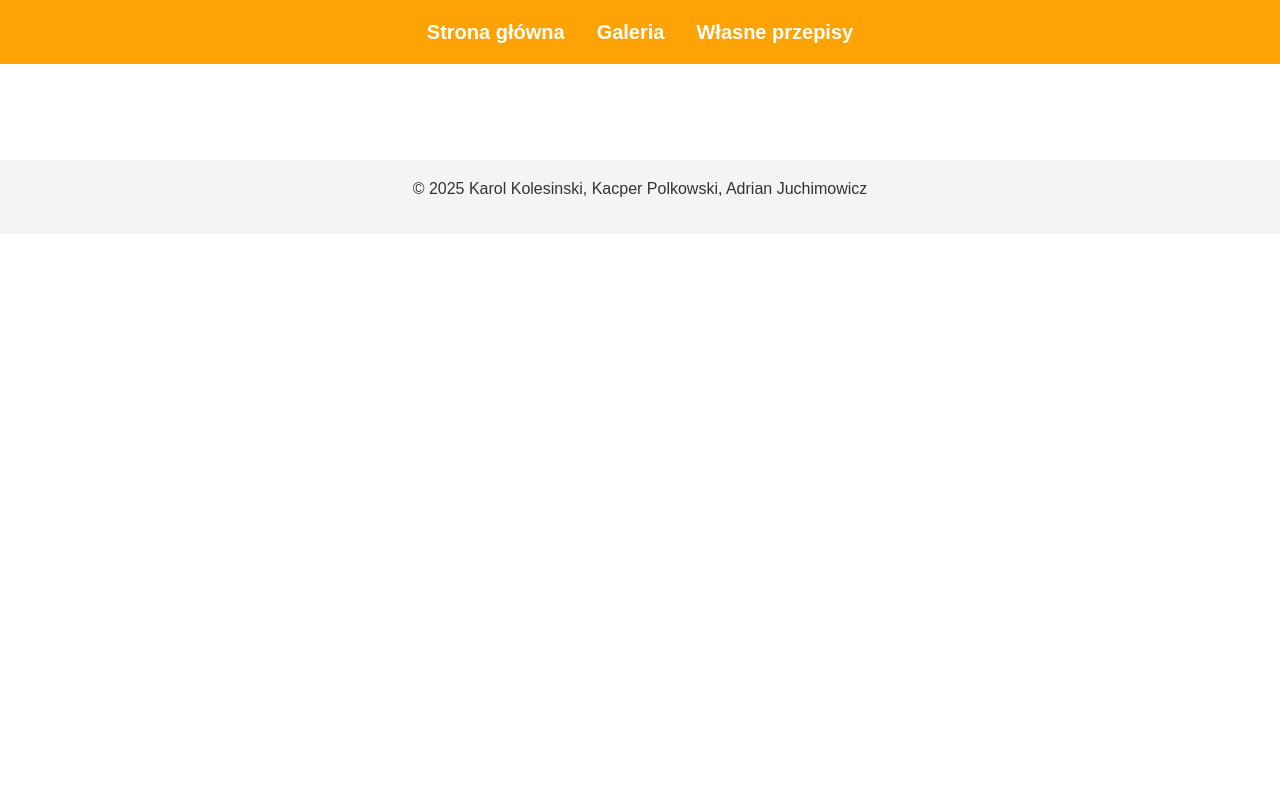
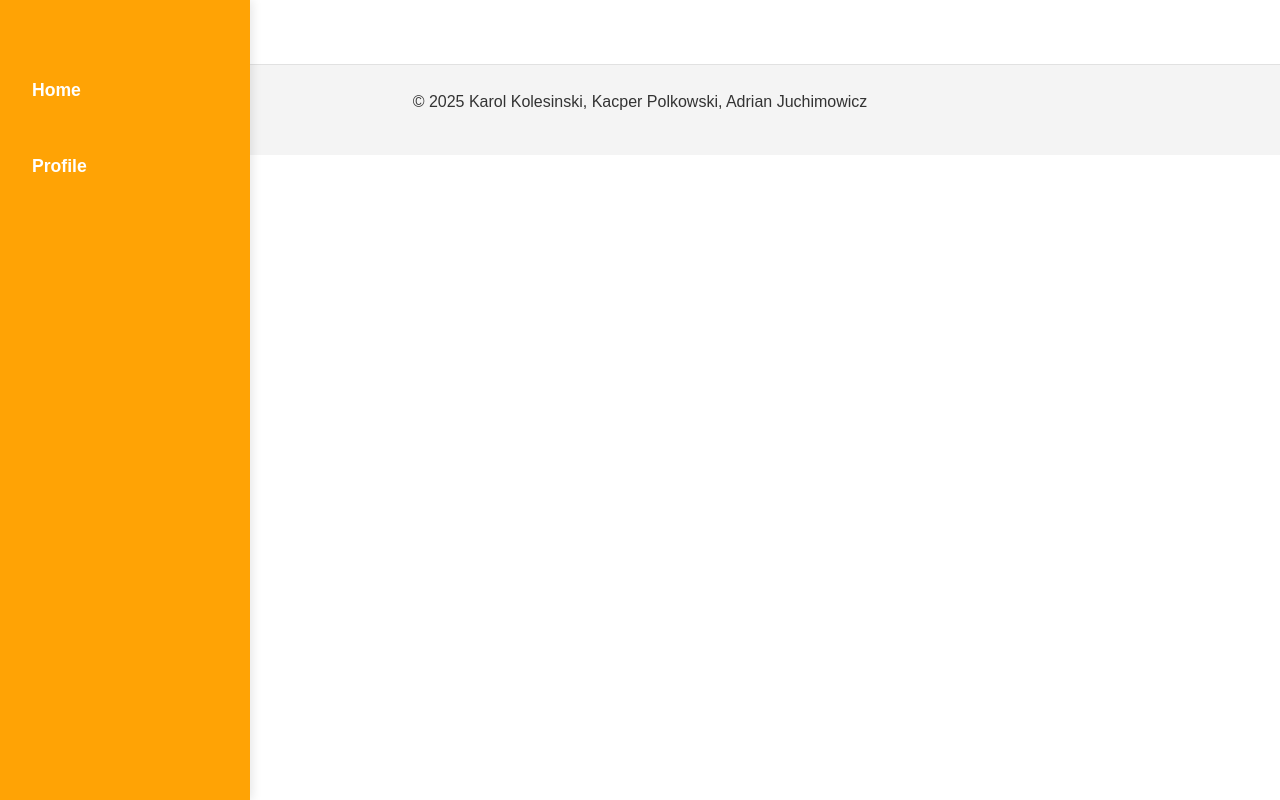
Before and after one commit to KarolKolesinski/zitter, a Flask app: template templates/home.html in a window 1280 px wide. Run offline with Flask 3, Linux system fonts and the light colour scheme; the template is opened without the code that fills it, so the values that code supplies are empty.

Commit message:
zmieniono design

```diff
--- a/app.py
+++ b/app.py
@@ -2,19 +2,14 @@ from flask import Flask, render_template
 
 app = Flask(__name__)
 
-@app.route('/strona_glowna')
+@app.route('/')
 def strona_glowna():
-    return render_template('home.html', title = "Strona główna")
+    return render_template('home.html', title = "Home")
 
-@app.route('/wlasne_przepisy')
+@app.route('/profile')
 
-def wlasne_przepisy():
-    return render_template('wlasne_przepisy.html', title = "Własne przepisy")
-
-@app.route('/galeria')
-def galeria():
-    return render_template('about.html', title = "Galeria")
-
+def profile():
+    return render_template('profile.html', title = "Profile")
 
 if __name__ == '__main__':
     app.run(debug=True)
--- a/static/style.css
+++ b/static/style.css
@@ -1,107 +1,185 @@
+/* Reset i podstawowe style */
 * {
     margin: 0;
     padding: 0;
     box-sizing: border-box;
 }
 
-body {
+html, body {
+    height: 100%;
     font-family: Arial, sans-serif;
     line-height: 1.6;
     color: #333;
+    background-color: #fff;
 }
 
-header {
-    background-color: #ffa305;
-    padding: 1rem;
+/* Główny kontener układu */
+.layout-container {
+    display: flex;
+    min-height: 100vh;
 }
 
-nav ul {
-    display: flex;
-    list-style: none;
-    justify-content: center;
+/* Panel boczny */
+.sidebar {
+    width: 250px;
+    background-color: #ffa305;
+    padding: 2rem 1rem;
+    position: fixed;
+    height: 100%;
+    box-shadow: 2px 0 10px rgba(0, 0, 0, 0.1);
 }
 
-nav ul li {
-    margin: 0 1rem;
+.sidebar nav ul {
+    list-style: none;
+    display: flex;
+    flex-direction: column;
+    gap: 1.5rem;
+    margin-top: 2rem;
 }
 
-nav ul li a {
+.sidebar nav ul li a {
     color: white;
     text-decoration: none;
     font-weight: bold;
+    font-size: 1.1rem;
+    transition: all 0.3s ease;
+    padding: 0.75rem 1rem;
+    border-radius: 4px;
+    display: block;
+}
 
+.sidebar nav ul li a:hover {
+    background-color: #f38a09;
+    transform: translateX(5px);
+}
+
+/* Główna zawartość */
+.main-content {
+    flex: 1;
+    margin-left: 250px;
+    display: flex;
+    flex-direction: column;
+    min-height: 100vh;
 }
 
 main {
+    flex: 1;
     padding: 2rem;
+    max-width: 1200px;
+    margin: 0 auto;
+    width: 100%;
 }
 
+/* Stopka */
+footer {
+    background-color: #f4f4f4;
+    text-align: center;
+    padding: 1.5rem;
+    border-top: 1px solid #e1e1e1;
+}
+
+/* Style dla zawartości */
 .container {
     max-width: 800px;
     margin: 0 auto;
 }
 
+h1, h2, h3 {
+    color: #ffa305;
+    margin-bottom: 1rem;
+}
+
 h1 {
-    margin-bottom: 1rem;
-    color: #ffa305;
     text-align: center;
+    font-size: 2.2rem;
 }
 
 p {
     margin-bottom: 1rem;
 }
 
-footer {
-    background-color: #f4f4f4;
-    text-align: center;
-    padding: 1rem;
-    margin-top: 2rem;
-}
-
+/* Formularze */
 .form-group {
-    margin-bottom: 1rem;
+    margin-bottom: 1.5rem;
 }
 
 label {
     display: block;
     margin-bottom: 0.5rem;
+    font-weight: bold;
 }
 
-input, textarea {
+input, textarea, select {
     width: 100%;
-    padding: 0.5rem;
+    padding: 0.75rem;
     border: 1px solid #ddd;
     border-radius: 4px;
+    font-family: inherit;
+    font-size: 1rem;
 }
 
-button {
+button, .button {
     background-color: #ffa305;
     color: white;
     border: none;
-    padding: 0.5rem 1rem;
+    padding: 0.75rem 1.5rem;
     border-radius: 4px;
     cursor: pointer;
+    font-size: 1rem;
+    font-weight: bold;
+    transition: background-color 0.3s ease;
+    display: inline-block;
+    text-decoration: none;
 }
 
-button:hover {
+button:hover, .button:hover {
     background-color: #f38a09;
 }
 
-#h1wp {
-    text-align: center;
-}
-*img {
-    padding-right: 150px;
-}
-a {
-    display: inline-block;
-    font-size: 20px;
-    text-decoration: none;
-    color: black;
-    transition: transform 0.3s ease-in-out;
+/* Galeria */
+.gallery {
+    display: grid;
+    grid-template-columns: repeat(auto-fill, minmax(250px, 1fr));
+    gap: 1.5rem;
+    margin: 2rem 0;
 }
 
-a:hover {
-    transform: scale(1.2) rotate(-2deg);
-    color: rgb(244, 244, 244);
+.gallery img {
+    width: 100%;
+    height: auto;
+    border-radius: 4px;
+    transition: transform 0.3s ease;
 }
+
+.gallery img:hover {
+    transform: scale(1.03);
+}
+
+/* Responsywność */
+@media (max-width: 768px) {
+    .layout-container {
+        flex-direction: column;
+    }
+
+    .sidebar {
+        width: 100%;
+        height: auto;
+        position: relative;
+        padding: 1rem;
+    }
+
+    .sidebar nav ul {
+        flex-direction: row;
+        justify-content: center;
+        margin-top: 0;
+        gap: 1rem;
+    }
+
+    .sidebar nav ul li a:hover {
+        transform: translateY(3px);
+    }
+
+    .main-content {
+        margin-left: 0;
+    }
+}
--- a/templates/base.html
+++ b/templates/base.html
@@ -2,32 +2,27 @@
 <html lang="pl">
 <head>
     <meta charset="UTF-8">
-    <meta name = "viewport" content="width=device-width, initial-scale=1.0">
+    <meta name="viewport" content="width=device-width, initial-scale=1.0">
     <title>{{title}}</title>
-    <link rel="stylesheet" href="{{url_for('static', filename =  'style.css')}}">
+    <link rel="stylesheet" href="{{url_for('static', filename='style.css')}}">
 </head>
 <body>
-    <header>
+    <div class="sidebar">
         <nav>
-          <ul>
-              <li><a href="{{url_for('strona_glowna')}}"> Strona główna </a> </li>
-              <li><a href="{{url_for('galeria')}}"> Galeria </a> </li>
-              <li><a href="{{url_for('wlasne_przepisy')}}"> Własne przepisy </a> </li>
-          </ul>
+            <ul>
+                <li><a href="{{url_for('strona_glowna')}}">Home</a></li>
+                <li><a href="{{url_for('profile')}}">Profile</a></li>
+            </ul>
         </nav>
-    </header>
+    </div>
 
     <main>
-
         {% block content %}
-
         {% endblock %}
-
     </main>
 
     <footer>
-        <p> &copy; 2025 Karol Kolesinski, Kacper Polkowski, Adrian Juchimowicz </p>
+        <p>&copy; 2025 Karol Kolesinski, Kacper Polkowski, Adrian Juchimowicz</p>
     </footer>
-
 </body>
 </html>
```
Also changed, not shown: templates/profile.html (added, +7 -0 lines).
